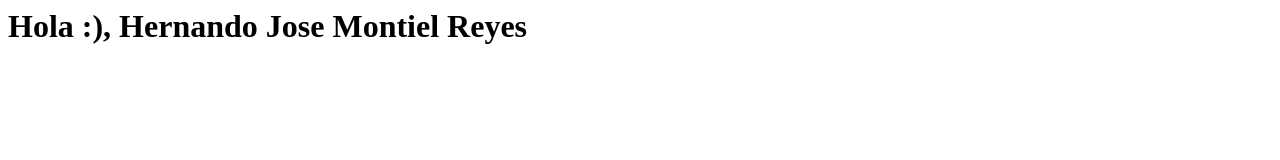
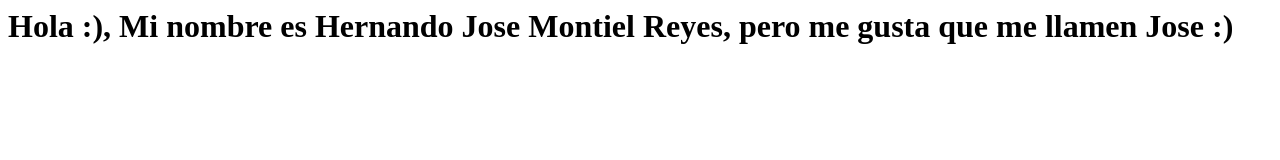
Before and after one commit to josereyes05/bit-00, a plain HTML site: page index.html in a window 1280 px wide. Drawn offline with Linux system fonts and the light colour scheme.

Commit message:
actualizacion Archivo README

```diff
--- a/index.html
+++ b/index.html
@@ -1 +1 @@
-<h1>Hola :), Hernando Jose Montiel Reyes</h1>
+<h1>Hola :), Mi nombre es Hernando Jose Montiel Reyes, pero me gusta que me llamen Jose :)</h1>
```
